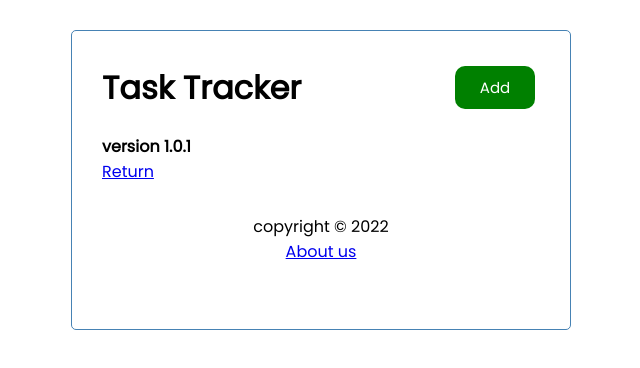
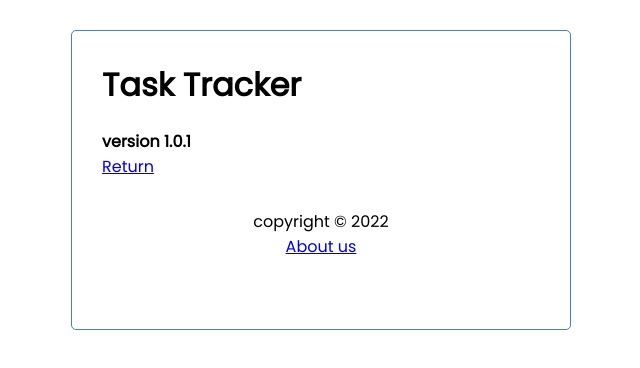
Before and after one commit to leafsicle/react-todo, a React (Create React App) app: page /about in a window 1280 px wide. Shown: the top 368 px of the page, without its empty margins (319-959 px from the left). Built offline with nearby package versions, Linux system fonts and the light colour scheme; data requests are answered from the project's data file.

Commit message:
add dynamic render of add in the header

```diff
--- a/src/App.js
+++ b/src/App.js
@@ -1,5 +1,5 @@
 import { useState, useEffect } from 'react'
-import {BrowserRouter as Router,Route, Routes, Link} from 'react-router-dom'
+import {BrowserRouter as Router,Route, Routes} from 'react-router-dom'
 
 import Header from './components/Header'
 import Tasks from './components/Tasks'
--- a/src/components/Header.js
+++ b/src/components/Header.js
@@ -1,15 +1,19 @@
 import PropTypes from 'prop-types'
 import Button from './Button'
+import { useLocation } from 'react-router-dom'
 
 const Header = ({ title, onAdd, showAdd }) => {
+  let location = useLocation()
   return (
     <header className='header'>
       <h1>{title}</h1>
-      <Button
-        color={showAdd ? 'red' : 'green'}
-        text={showAdd ? 'X' : 'Add'}
-        onClick={onAdd}
-      />
+      {location.pathname==='/' &&
+        <Button
+          color={showAdd ? 'red' : 'green'}
+          text={showAdd ? 'X' : 'Add'}
+          onClick={onAdd}
+        />
+      }
     </header>
   )
 }
```
